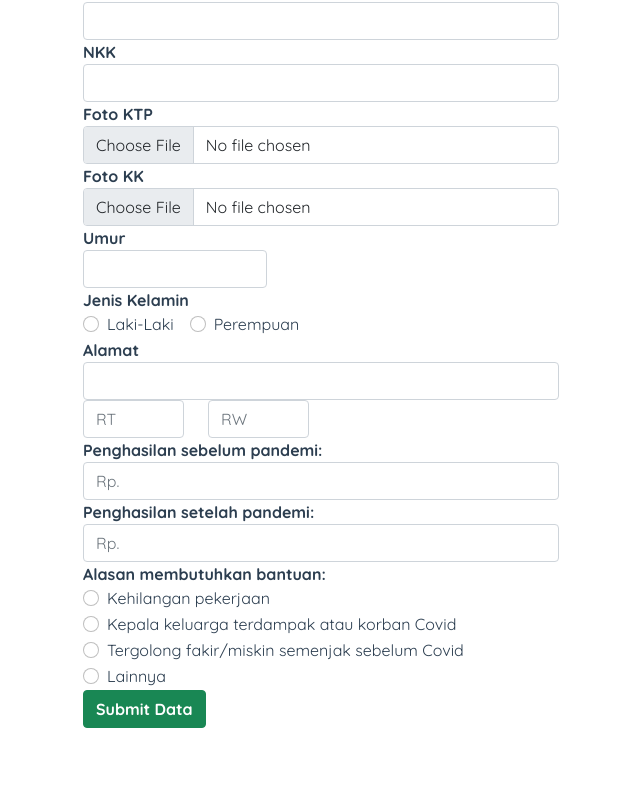
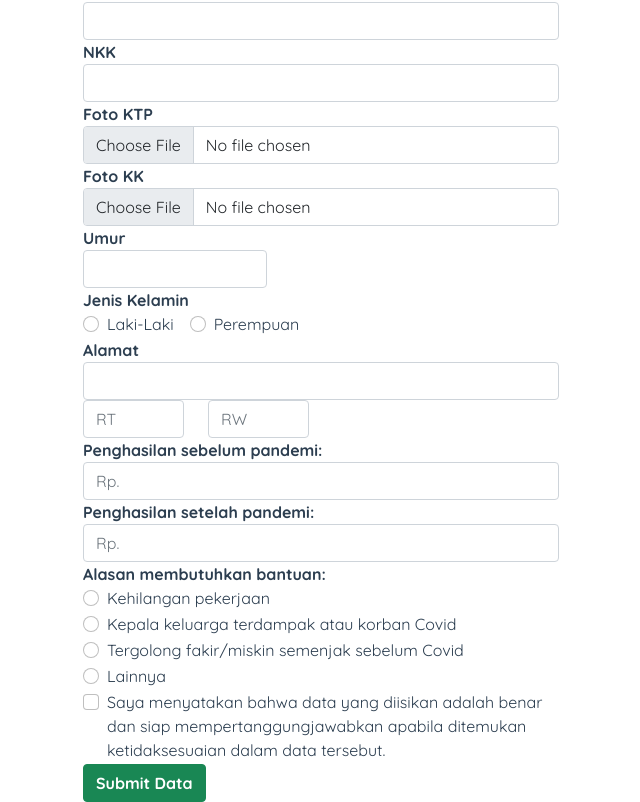
Before and after one commit to nazzalra/permohonan-bantuan-pandemi, a Vue app: page / in a window 1280 px wide. Shown: the part 229-1031 px from the top of the page, without its empty margins (319-959 px from the left). Before the commit the page ends 957 px from the top, so only its background shows below. Built offline with nearby package versions, Linux system fonts and the light colour scheme.

Commit message:
create and validate userData persetujuan

```diff
--- a/src/components/FormValidation.vue
+++ b/src/components/FormValidation.vue
@@ -301,6 +301,26 @@
       </div>
     </div>
 
+    <div class="form-group form-check">
+      <input
+        type="checkbox"
+        v-model="userData.persetujuan"
+        @change="v$.userData.persetujuan.$touch()"
+        id="persetujuan"
+        class="form-check-input"
+      />
+      <label
+        class="form-check-label fw-light"
+        :class="{ 'is-invalid': isError('persetujuan') }"
+        for="persetujuan"
+        >Saya menyatakan bahwa data yang diisikan adalah benar dan siap mempertanggungjawabkan
+        apabila ditemukan ketidaksesuaian dalam data tersebut.</label
+      >
+
+      <div v-if="isError('persetujuan')" class="invalid-feedback">
+        <span v-if="isInvalid('persetujuan', 'required')">*Wajib dicentang</span>
+      </div>
+    </div>
     <div class="form-group">
       <button class="btn btn-block btn-success fw-bold">Submit Data</button>
     </div>
@@ -339,6 +359,7 @@ export default {
           default: "",
           manual: "",
         },
+        persetujuan: "",
       },
       JENISKELAMIN,
       ALASANBANTUAN,
@@ -408,6 +429,9 @@ export default {
             required,
           },
         },
+        persetujuan: {
+          required,
+        },
       },
     };
   },
```
